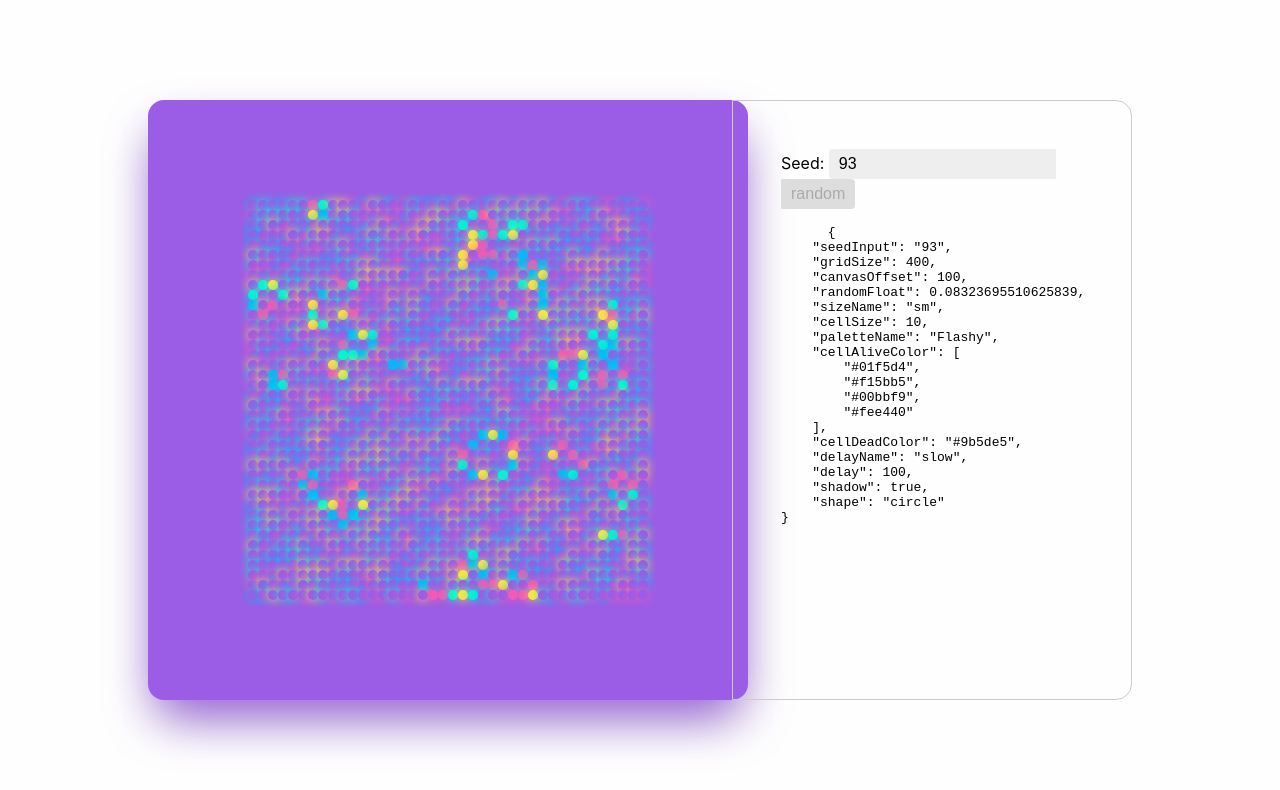
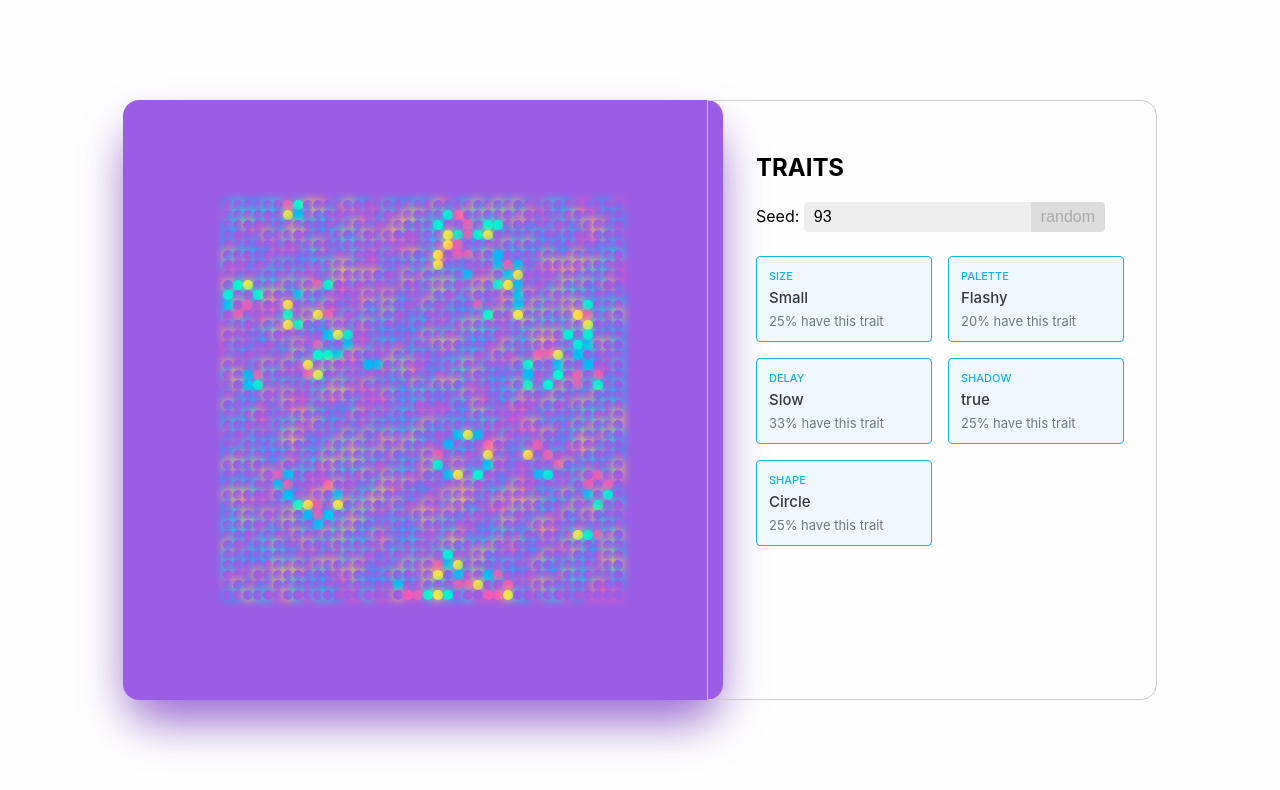
Before and after one commit to twanmulder/gameOfLife, a plain HTML site: page index.html in a window 1280 px wide. Drawn offline with Linux system fonts and the light colour scheme.

Commit message:
Add visibility of traits

```diff
--- a/index.html
+++ b/index.html
@@ -35,7 +35,7 @@
 
       section {
         box-sizing: border-box;
-        width: 400px;
+        width: 450px;
         height: 600px;
         padding: 2rem 2rem 2rem 3rem;
         border-radius: 0 1rem 1rem 0;
@@ -55,6 +55,7 @@
       input[type="text"]:focus {
         outline: none;
         background-color: #fff;
+        border-color: #15b2e5;
       }
 
       input[type="button"] {
@@ -72,14 +73,49 @@
         border-color: #eee;
         cursor: pointer;
       }
+
+      h1 {
+        text-transform: uppercase;
+      }
+
+      .traits {
+        margin-top: 1.5rem;
+        display: grid;
+        grid-template-columns: repeat(2, minmax(0, 1fr));
+        gap: 1rem;
+      }
+
+      .trait {
+        padding: 0.75rem;
+        border-radius: 0.25rem;
+        background-color: #eff8fd;
+        border: 1px solid #15b2e5;
+      }
+
+      .trait-name {
+        color: #15b2e5;
+        font-size: 11px;
+        font-weight: 500;
+        text-transform: uppercase;
+      }
+      .trait-value {
+        color: rgb(53, 56, 64);
+        font-size: 15px;
+        font-weight: 500;
+        line-height: 30px;
+      }
+      .trait-probability {
+        color: rgb(112, 122, 131);
+        font-size: 13px;
+        line-height: 16px;
+      }
     </style>
 
     <canvas id="canvas" width="600" height="600"> Your browser does not support the HTML5 canvas tag. </canvas>
     <section>
+      <h1>Traits</h1>
       <p>Seed: <input type="text" name="seed input" id="seed" /><input type="button" value="random" id="random" /></p>
-      <pre>
-      <code id="setup">
-      </code>
+      <div class="traits" id="traits"></div>
     </pre>
     </section>
 
--- a/main.js
+++ b/main.js
@@ -25,16 +25,17 @@ const generateSetup = () => {
 
   // get random size
   const sizes = [
-    { name: "sm", cellSize: 10, probability: 0.25 },
-    { name: "md", cellSize: 20, probability: 0.25 },
-    { name: "lg", cellSize: 25, probability: 0.25 },
-    { name: "xl", cellSize: 40, probability: 0.25 },
+    { name: "Small", cellSize: 10, probability: 0.25 },
+    { name: "Medium", cellSize: 20, probability: 0.25 },
+    { name: "Large", cellSize: 25, probability: 0.25 },
+    { name: "Extra Large", cellSize: 40, probability: 0.25 },
   ];
   const sizeWeights = [0.5, 0.25, 0.125, 0.125];
   const sizeDistribution = createDistribution(sizes, sizeWeights, 10);
   const sizeRandomIndex = randomIndex(sizeDistribution, setup.randomFloat);
   setup.sizeName = sizes[sizeRandomIndex].name;
   setup.cellSize = sizes[sizeRandomIndex].cellSize;
+  setup.sizeProbability = sizes[sizeRandomIndex].probability;
 
   // get random color palette
   const palettes = [
@@ -84,18 +85,20 @@ const generateSetup = () => {
   const paletteDistribution = createDistribution(palettes);
   const paletteRandomIndex = randomIndex(paletteDistribution, setup.randomFloat);
   setup.paletteName = palettes[paletteRandomIndex].name;
+  setup.paletteProbability = palettes[paletteRandomIndex].probability;
   setup.cellAliveColor = palettes[paletteRandomIndex].cellAliveColor;
   setup.cellDeadColor = palettes[paletteRandomIndex].cellDeadColor;
 
   // get random delay
   const delays = [
-    { name: "slow", delay: 100, probability: 0.3 },
-    { name: "medium", delay: 75, probability: 0.3 },
-    { name: "fast", delay: 50, probability: 0.3 },
+    { name: "Slow", delay: 100, probability: 0.33 },
+    { name: "Medium", delay: 75, probability: 0.33 },
+    { name: "Fast", delay: 50, probability: 0.33 },
   ];
   const delayDistribution = createDistribution(delays);
   const delayRandomIndex = randomIndex(delayDistribution, setup.randomFloat);
   setup.delayName = delays[delayRandomIndex].name;
+  setup.delayProbability = delays[delayRandomIndex].probability;
   setup.delay = delays[delayRandomIndex].delay;
 
   // get if rectangles should have a shadow or not
@@ -106,23 +109,65 @@ const generateSetup = () => {
   const shadowDistribution = createDistribution(shadows);
   const shadowRandomIndex = randomIndex(shadowDistribution, setup.randomFloat);
   setup.shadow = shadows[shadowRandomIndex].show;
+  setup.shadowProbability = shadows[shadowRandomIndex].probability;
 
   // get if it should be circles or squares
   const shapes = [
-    { name: "circle", probability: 0.25 },
-    { name: "overlapping-circle", probability: 0.25 },
-    { name: "square", probability: 0.5 },
+    { name: "Circle", probability: 0.25 },
+    { name: "Overlapping Circles", probability: 0.25 },
+    { name: "Square", probability: 0.5 },
   ];
   const shapeDistribution = createDistribution(shapes);
   const shapeRandomIndex = randomIndex(shapeDistribution, setup.randomFloat);
   setup.shape = shapes[shapeRandomIndex].name;
+  setup.shapeProbability = shapes[shapeRandomIndex].probability;
 
   return setup;
 };
 
 const setup = generateSetup();
 document.getElementById("seed").value = setup.seedInput;
-document.getElementById("setup").innerHTML = JSON.stringify(setup, null, 4);
+
+// Add traits to DOM
+const container = document.getElementById("traits");
+const traits = [
+  {
+    name: "size",
+    value: setup.sizeName,
+    probability: setup.sizeProbability,
+  },
+  {
+    name: "palette",
+    value: setup.paletteName,
+    probability: setup.paletteProbability,
+  },
+  {
+    name: "delay",
+    value: setup.delayName,
+    probability: setup.delayProbability,
+  },
+  {
+    name: "shadow",
+    value: setup.shadow,
+    probability: setup.shadowProbability,
+  },
+  {
+    name: "shape",
+    value: setup.shape,
+    probability: setup.shapeProbability,
+  },
+];
+
+traits.forEach((trait) => {
+  const traitElement = document.createElement("div");
+  traitElement.classList.add("trait");
+  traitElement.innerHTML = `
+    <div class="trait-name">${trait.name}</div>
+    <div class="trait-value">${trait.value}</div>
+    <div class="trait-probability">${trait.probability * 100}% have this trait</div>
+  `;
+  container.appendChild(traitElement);
+});
 
 // add handler for random button
 document.getElementById("random").onclick = () => {
@@ -162,7 +207,7 @@ class Cell {
     this.context.strokeStyle = this.alive ? this.aliveColor : setup.cellDeadColor;
 
     // Draw shape depending on setup
-    if (setup.shape === "overlapping-circle") {
+    if (setup.shape === "Overlapping Circles") {
       this.context.beginPath();
       this.context.arc(
         this.gridX * Cell.width + setup.canvasOffset + Cell.width / 2,
@@ -176,7 +221,7 @@ class Cell {
       } else {
         this.context.fill();
       }
-    } else if (setup.shape === "circle") {
+    } else if (setup.shape === "Circle") {
       this.context.beginPath();
       this.context.arc(
         this.gridX * Cell.width + setup.canvasOffset + Cell.width / 2,
@@ -187,7 +232,7 @@ class Cell {
         false
       );
       this.context.fill();
-    } else if (setup.shape === "square") {
+    } else if (setup.shape === "Square") {
       this.context.fillRect(
         this.gridX * Cell.width + setup.canvasOffset,
         this.gridY * Cell.height + setup.canvasOffset,
```
